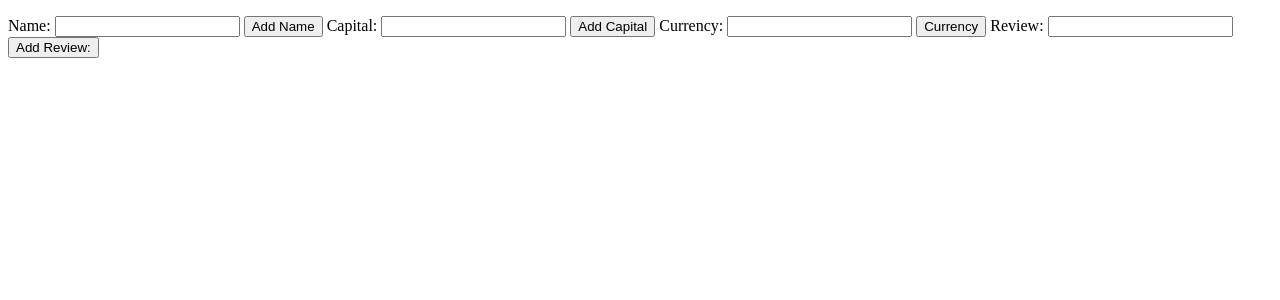
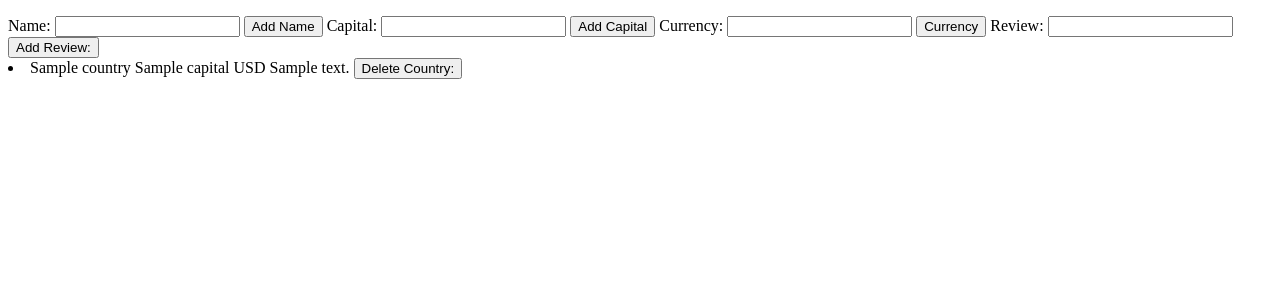
Before and after one commit to taylorwood95/Project_Week4, a Flask app: template templates/countries/new_country.html in a window 1280 px wide. Shown: the part 88-388 px from the top of the page. Run offline with Flask 2, Linux system fonts and the light colour scheme; the template is opened without the code that fills it: most values are stand-ins (such as "Sample title", 1, 10 or a date in 2020).

Commit message:
further work on new_country.html

```diff
--- a/templates/countries/new_country.html
+++ b/templates/countries/new_country.html
@@ -1,28 +1,34 @@
-{% extends "base.html" %}
-
-{% block content %}
+{% extends "base.html" %} {% block content %}
 
 <form action="/countries" method="post">
   <label for="country_name">Name:</label>
-    <input type="text" id="country_name" name="country_name">
+  <input type="text" id="country_name" name="country_name" />
   <button type="submit">Add Name</button>
 
   <label for="capital">Capital:</label>
-    <input type="text" id="capital" name="capital">
+  <input type="text" id="capital" name="capital" />
   <button type="submit">Add Capital</button>
 
   <label for="currency">Currency:</label>
-    <input type="text" id="currency" name="currency">
+  <input type="text" id="currency" name="currency" />
   <button type="submit">Currency</button>
 
   <label for="review">Review:</label>
-    <input type="text" id="review" name="review">
+  <input type="text" id="review" name="review" />
   <button type="submit">Add Review:</button>
+</form>
 
+{% for country in countries %}
 
+<form
+  class="delete_country"
+  action="/countries/{{ country.id }}/delete"
+  methods="post"
+>
+  <li>
+    {{ country.name }} {{ country.capital }} {{ country.currency }} {{ country.review }}
+    <button class="delete_country_button" type="submit">Delete Country:</button>
+  </li>
+</form>
 
-
-
-
-
-{% endblock %}
+{% endfor %} {% endblock %}
--- a/templates/users/new_user.html
+++ b/templates/users/new_user.html
@@ -4,7 +4,7 @@
 
 <form action="/users" method="post">
   <label for="name">Name:</label>
-  <input type="text" id="name" value="name" name="name">
+  <input type="text" id="name" name="name">
   <button type="submit">Add Name</button>
 </form>
 
```
Lines whose indentation alone changed are shown as unchanged.
